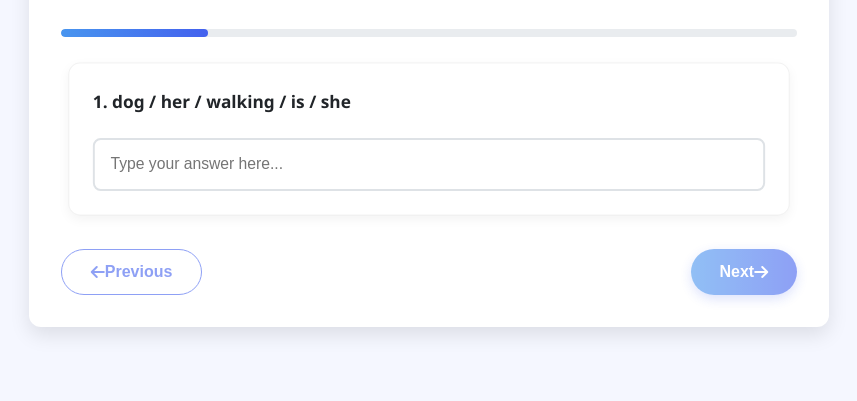
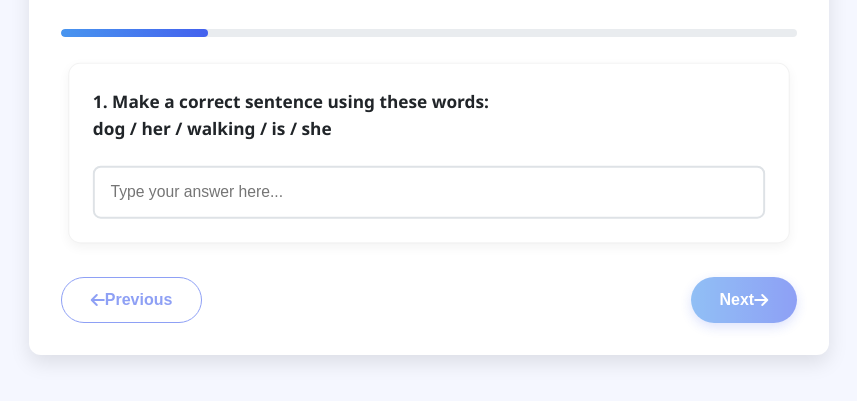
Before and after one commit to Sarkhan-555/english-site, a plain HTML site: page grammar.test/proficiency3.html in a window 1280 px wide. Shown: the part 177-578 px from the top of the page, without its empty margins (211-1068 px from the left). Drawn offline with nearby package versions, Linux system fonts and the light colour scheme.

Commit message:
sert setr

```diff
--- a/grammar.test/proficiency3.html
+++ b/grammar.test/proficiency3.html
@@ -468,23 +468,23 @@
             // Questions data
             const questions = [
  {
-        question: "dog / her / walking / is / she",
+        question: "Make a correct sentence using these words: <br> dog / her / walking / is / she",
         answer: "She is walking her dog"
     },
     {
-        question: "to / they / going / are / school",
+        question: "Make a correct sentence using these words: <br> to / they / going / are / school",
         answer: "They are going to school"
     },
     {
-        question: "coffee / morning / drinks / every / he",
+        question: "Make a correct sentence using these words: <br> coffee / morning / drinks / every / he",
         answer: "He drinks coffee every morning"
     },
     {
-        question: "a / cake / made / she / yesterday",
+        question: "Make a correct sentence using these words: <br> a / cake / made / she / yesterday",
         answer: "She made a cake yesterday"
     },
     {
-        question: "not / is / it / raining / today",
+        question: "Make a correct sentence using these words: <br> not / is / it / raining / today",
         answer: "It is not raining today"
     }
 ];
```
